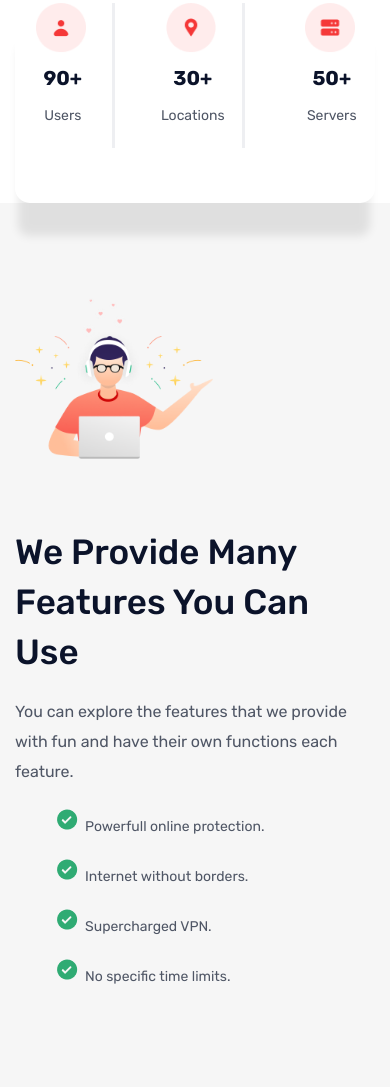
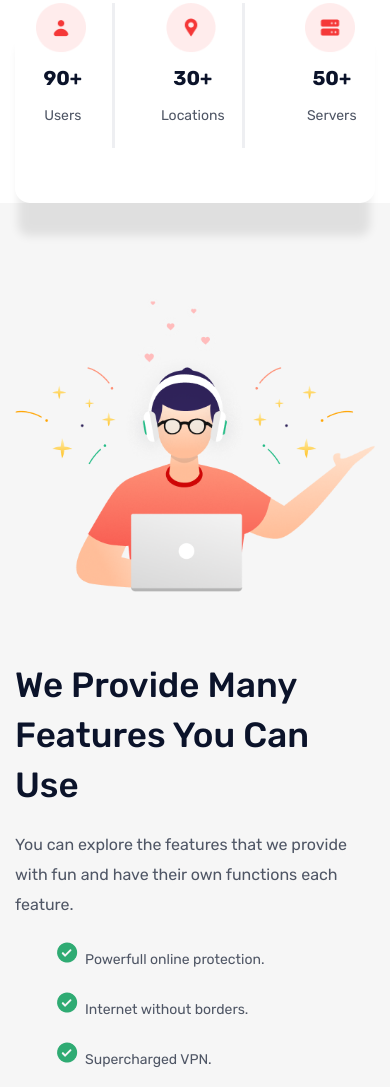
Before and after one commit to etceterad/freebies, a plain HTML site: page index.html in a window 390 px wide. Shown: the part 799-1886 px from the top of the page. Drawn offline with Linux system fonts and the light colour scheme.

Commit message:
Update index.html

```diff
--- a/index.html
+++ b/index.html
@@ -102,7 +102,7 @@
     <section class="features">
         <div class="container">
             <div class="row">
-                <div class="col-7">
+                <div class="col-xxl-7 col-xl-7 col-lg-7 col-md-7 col-sm-7 col-12">
                     <div class="features__img">
                         <img src="img/02.png" alt="">
                     </div>
```
